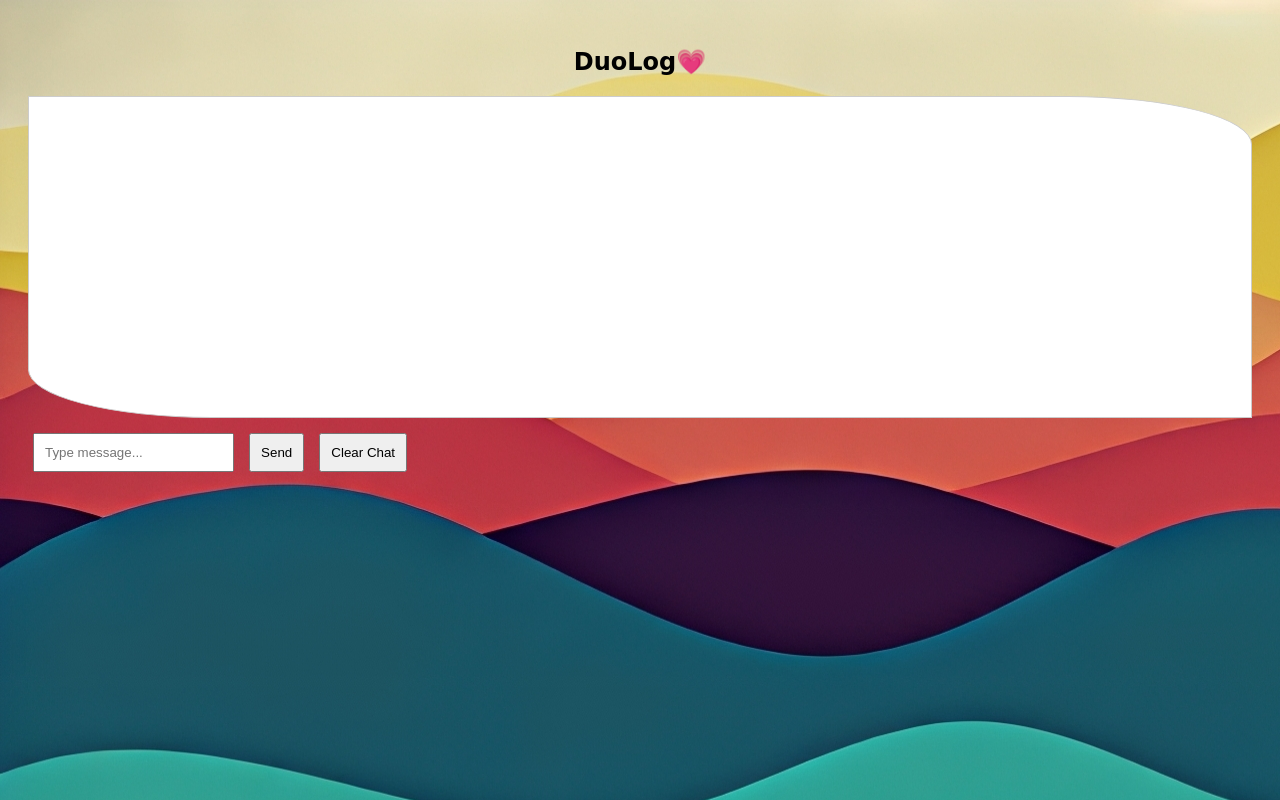
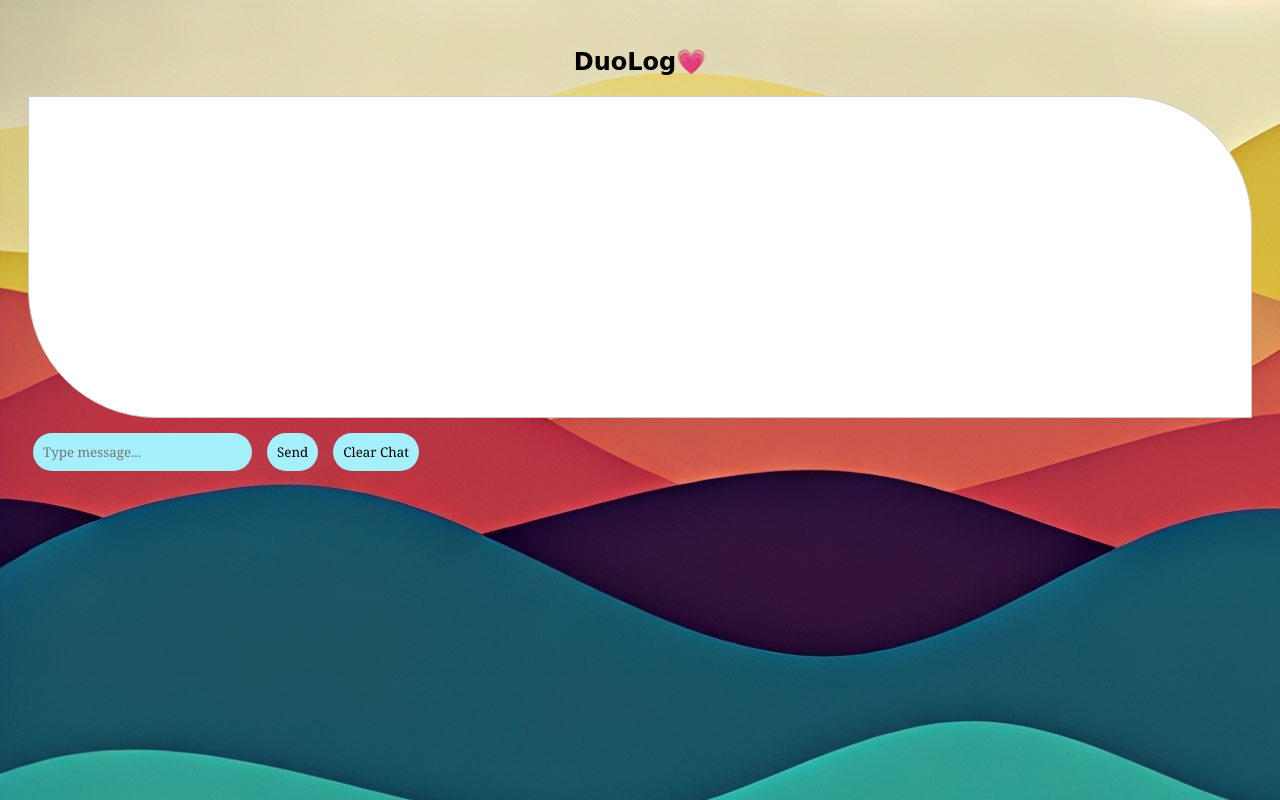
Before and after one commit to btye-8/messenger-app, a website: page public/chat.html in a window 1280 px wide. Drawn offline with nearby package versions, Linux system fonts and the light colour scheme; no server answers; sample sign-in values are in the browser's storage.

Commit message:
Update style.css

```diff
--- a/public/style.css
+++ b/public/style.css
@@ -4,16 +4,22 @@ body {
 
 }
 input, button {
+
   margin: 5px;
   padding: 10px;
+  background-color: rgb(165, 240, 252);
+  border-radius: 5cqmax;
+  font-family: Georgia, 'Times New Roman', Times, serif;
+  border: #fff;
 }
 #chatBox {
+  font-family:system-ui, -apple-system, Georgia, 'Times New Roman', Times, serif, 'Segoe UI', Roboto, Oxygen, Ubuntu, Cantarell, 'Open Sans', 'Helvetica Neue', sans-serif;
   border: 1px solid #ccc;
   height: 300px;
   overflow-y: scroll;
   padding: 10px;
   margin-bottom: 10px;
   background: #fff;
-  border-top-right-radius: 15%;
-  border-bottom-left-radius: 15%;
+   border-top-right-radius: 10cqmax;
+  border-bottom-left-radius: 10cqmax;
 }
```
